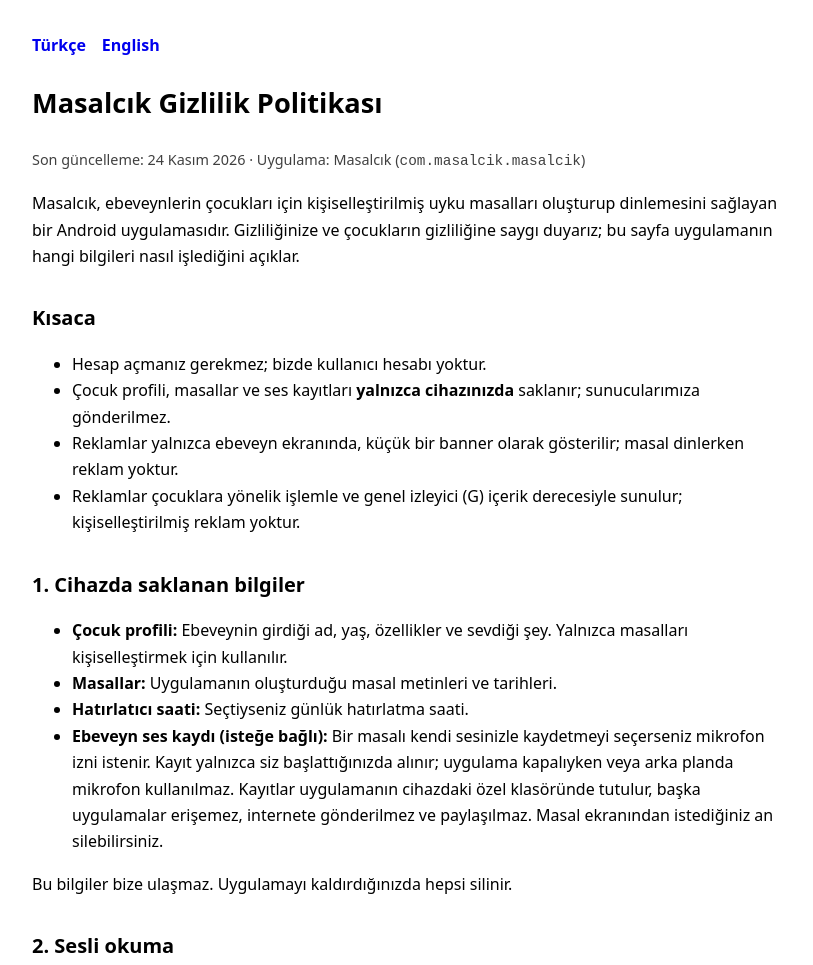
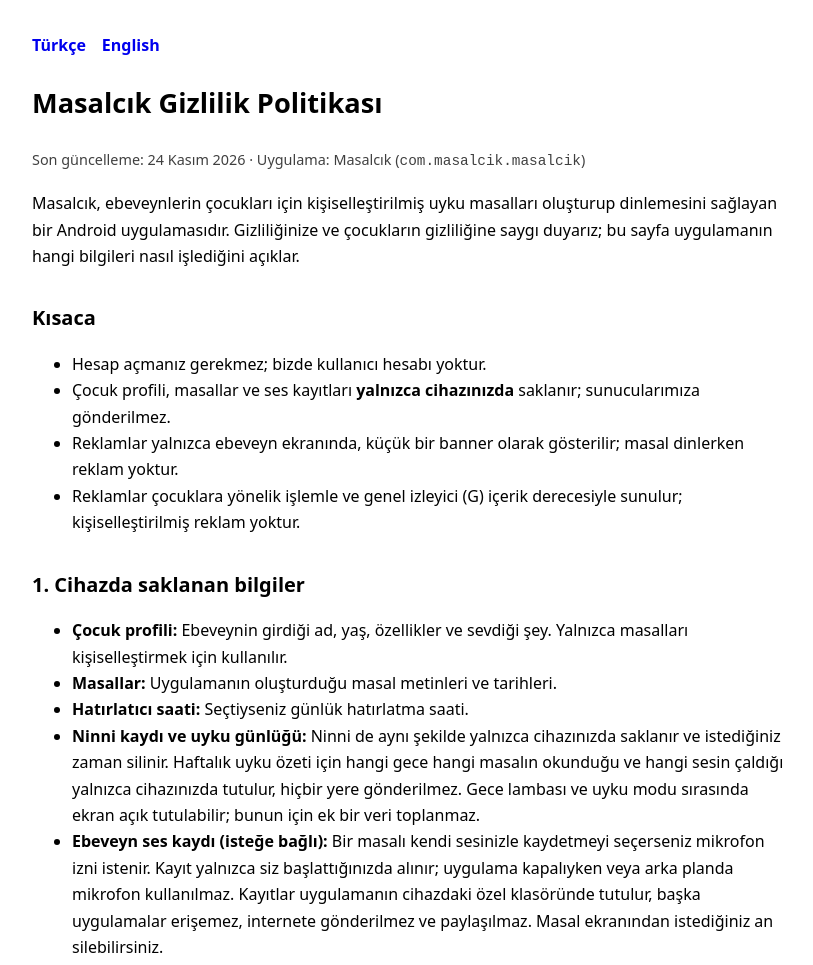
Before and after one commit to bunner48-dev/masalcik-privacy, a plain HTML site: page index.html in a window 1280 px wide. Shown: the top 965 px of the page, without its empty margins (228-1041 px from the left). Drawn offline with Linux system fonts and the light colour scheme.

Commit message:
Ninni kaydi ve uyku gunlugu maddesi eklendi
Co-Authored-By: Claude Sonnet 5.5 <noreply@anthropic.com>

```diff
--- a/index.html
+++ b/index.html
@@ -38,6 +38,7 @@
   <li><strong>Çocuk profili:</strong> Ebeveynin girdiği ad, yaş, özellikler ve sevdiği şey. Yalnızca masalları kişiselleştirmek için kullanılır.</li>
   <li><strong>Masallar:</strong> Uygulamanın oluşturduğu masal metinleri ve tarihleri.</li>
   <li><strong>Hatırlatıcı saati:</strong> Seçtiyseniz günlük hatırlatma saati.</li>
+  <li><strong>Ninni kaydı ve uyku günlüğü:</strong> Ninni de aynı şekilde yalnızca cihazınızda saklanır ve istediğiniz zaman silinir. Haftalık uyku özeti için hangi gece hangi masalın okunduğu ve hangi sesin çaldığı yalnızca cihazınızda tutulur, hiçbir yere gönderilmez. Gece lambası ve uyku modu sırasında ekran açık tutulabilir; bunun için ek bir veri toplanmaz.</li>
   <li><strong>Ebeveyn ses kaydı (isteğe bağlı):</strong> Bir masalı kendi sesinizle kaydetmeyi seçerseniz mikrofon izni istenir. Kayıt yalnızca siz başlattığınızda alınır; uygulama kapalıyken veya arka planda mikrofon kullanılmaz. Kayıtlar uygulamanın cihazdaki özel klasöründe tutulur, başka uygulamalar erişemez, internete gönderilmez ve paylaşılmaz. Masal ekranından istediğiniz an silebilirsiniz.</li>
 </ul>
 <p>Bu bilgiler bize ulaşmaz. Uygulamayı kaldırdığınızda hepsi silinir.</p>
```
